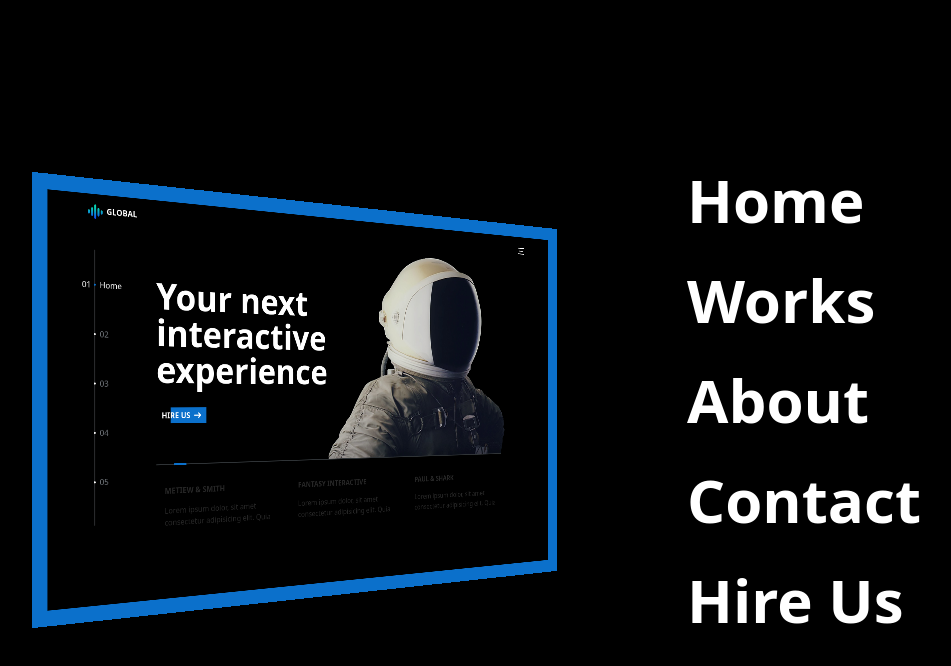
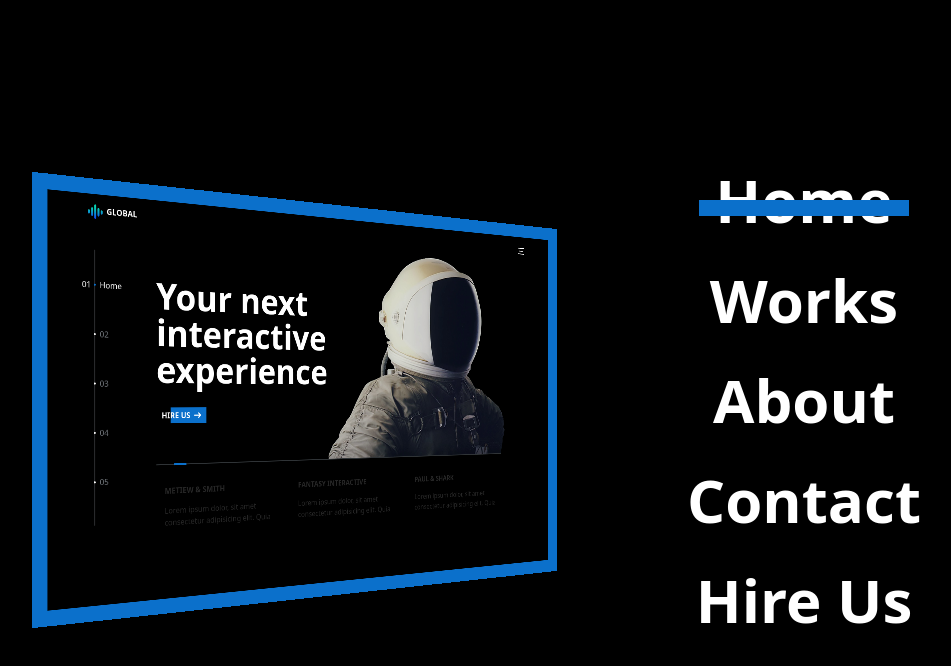
Before and after one commit to Eslam-Mohamed-G/global-next.js, a Next.js app: page / in a window 1280 px wide. Both pictures are taken after a click on the button 1190 px from the left and 34 px from the top of the page. Shown: the top 666 px of the page, without its empty margins (17-968 px from the left). Built offline with nearby package versions, Linux system fonts and the light colour scheme.

Commit message:
add active classs to  sidebar

```diff
--- a/src/components/TransformLayout/TransformLayout.tsx
+++ b/src/components/TransformLayout/TransformLayout.tsx
@@ -1,6 +1,7 @@
 'use client'
 import { useSidebar } from '@/context/SidebarContext';
 import Link from 'next/link';
+import { usePathname } from 'next/navigation';
 import React, { ReactNode } from 'react';
 
 const sidebarMenu = [
@@ -36,6 +37,7 @@ type Props = {
 }
 
 const TransformLayout = ({ children }: Props) => {
+    const pathName = usePathname();
     const { isOpen, setIsOpen } = useSidebar();
 
     const handleMenu = () => {
@@ -51,10 +53,10 @@ const TransformLayout = ({ children }: Props) => {
             </div>
             {/* navbar */}
             <aside className={`text-white ${isOpen ? 'outer-nav' : 'return' }`}>
-                <ul className='flex flex-col gap-5 md:gap-10 text-4xl sm:text-5xl md:text-6xl font-extrabold'>
+                <ul className='flex flex-col w-fit gap-5 md:gap-10 text-4xl sm:text-5xl md:text-6xl font-extrabold justify-center items-center'>
                     {sidebarMenu.map((menu, i) => (
-                        <li key={menu.id} onClick={handleMenu}>
-                            <Link href={menu.link}>{menu.name}</Link>
+                        <li key={menu.id} onClick={handleMenu} className='relative w-fit'>
+                            <Link href={menu.link} className={pathName === menu.link ? 'after:absolute after:h-2 sm:after:h-3 md:after:h-4 after:-start-4 after:-end-4 after:top-1/2 after:bg-blueColor' : '' }>{menu.name}</Link>
                         </li>
                     ))}
                 </ul>
```
